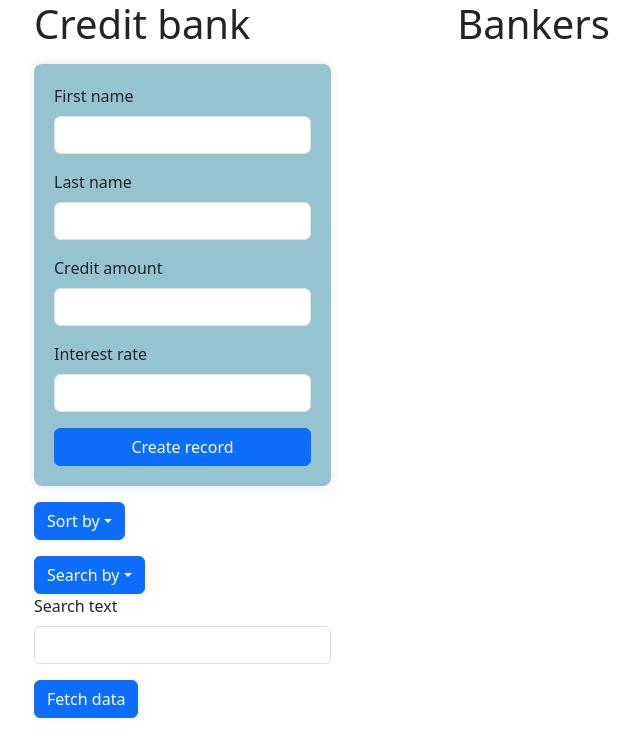
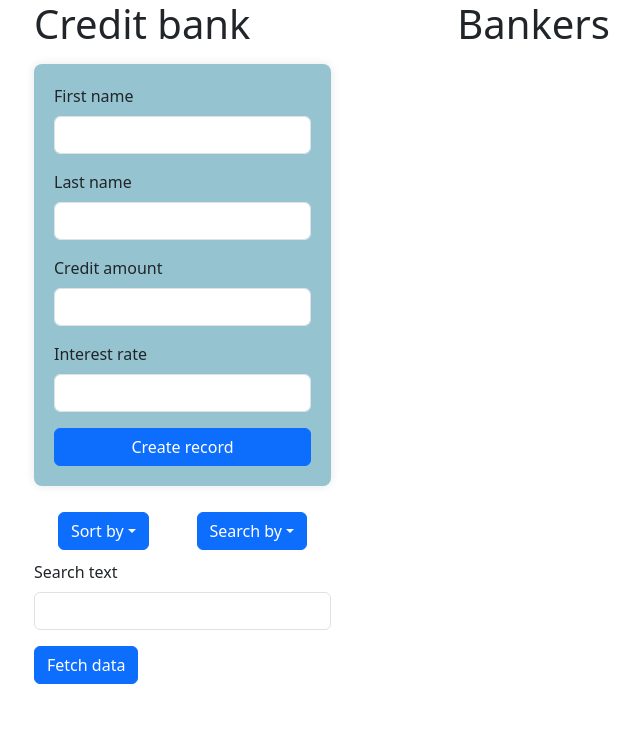
Before and after one commit to Evhesha/Credit-bank-CRUD-, a React (Create React App) app in the folder Client/: page / in a window 1280 px wide. Shown: the top 756 px of the page, without its empty margins (318-958 px from the left). Built offline with nearby package versions, Linux system fonts and the light colour scheme.

Commit message:
Add banker fillForm file. New files and folders refactoring

```diff
--- /dev/null
+++ b/Client/src/Blocks/bankers/Bankers.css
@@ -0,0 +1,6 @@
+.button-row {
+    display: flex;
+    justify-content: space-around;
+    width: 100%;
+    padding: 10px 0;
+  }
--- /dev/null
+++ b/Client/src/Blocks/records/Records.css
@@ -0,0 +1,6 @@
+.button-row {
+    display: flex;
+    justify-content: space-around;
+    width: 100%;
+    padding: 10px 0;
+  }
--- a/Client/src/Blocks/records/Records.jsx
+++ b/Client/src/Blocks/records/Records.jsx
@@ -8,8 +8,10 @@ import { fetchRecordData } from "../../queries/records/fetchRecordData";
 import { deleteRecordData } from "../../queries/records/deleteRecordData";
 import { useState, useEffect } from "react";
 
-import FillForm from "../../fillForm/fillForm";
+import RecordFillForm from "../../FillForms/recordFillForm/recordFillForm";
 import UpdateRecordPopUp from "../../PopUps/UpdateRecordPopUp";
+
+import './Records.css'
 
 function Records(){
 
@@ -77,12 +79,14 @@ function Records(){
     }
   }, [searchText, searchType, data]);
 
-    return<>
+  return (
+    <>
       <header className="App-header">
         <h1>Credit bank</h1>
         <p></p>
-        <FillForm></FillForm>
+        <RecordFillForm></RecordFillForm>
         <p></p>
+        <div className="button-row">
           <DropdownButton
             title="Sort by"
             id="bg-nested-dropdown"
@@ -93,8 +97,6 @@ function Records(){
             <Dropdown.Item eventKey="creditAmount">credit amount</Dropdown.Item>
             <Dropdown.Item eventKey="interestRate">interest rate</Dropdown.Item>
           </DropdownButton>
-        {sortType}
-        <p></p>
           <DropdownButton
             title="Search by"
             id="bg-nested-dropdown"
@@ -105,6 +107,8 @@ function Records(){
             <Dropdown.Item eventKey="creditAmount">credit amount</Dropdown.Item>
             <Dropdown.Item eventKey="interestRate">interest rate</Dropdown.Item>
           </DropdownButton>
+        </div>
+        {sortType}
         {searchType}
         <Form.Group className="mb-3" controlId="formFirstName">
           <Form.Label>Search text</Form.Label>
@@ -143,6 +147,7 @@ function Records(){
         </ListGroup>
       </header>
     </>
+  );
 }
 
 export default Records;
```
Also changed, not shown: Client/src/FillForms/bankerFillForm/bankerFillForm.jsx (added, +10 -0 lines), Client/src/FillForms/recordFillForm/recordFillForm.jsx (renamed from Client/src/fillForm/fillForm.jsx, +4 -4 lines), Client/src/FillForms/fillForm.css (renamed from Client/src/fillForm/fillForm.css). Lines whose indentation alone changed are shown as unchanged.
